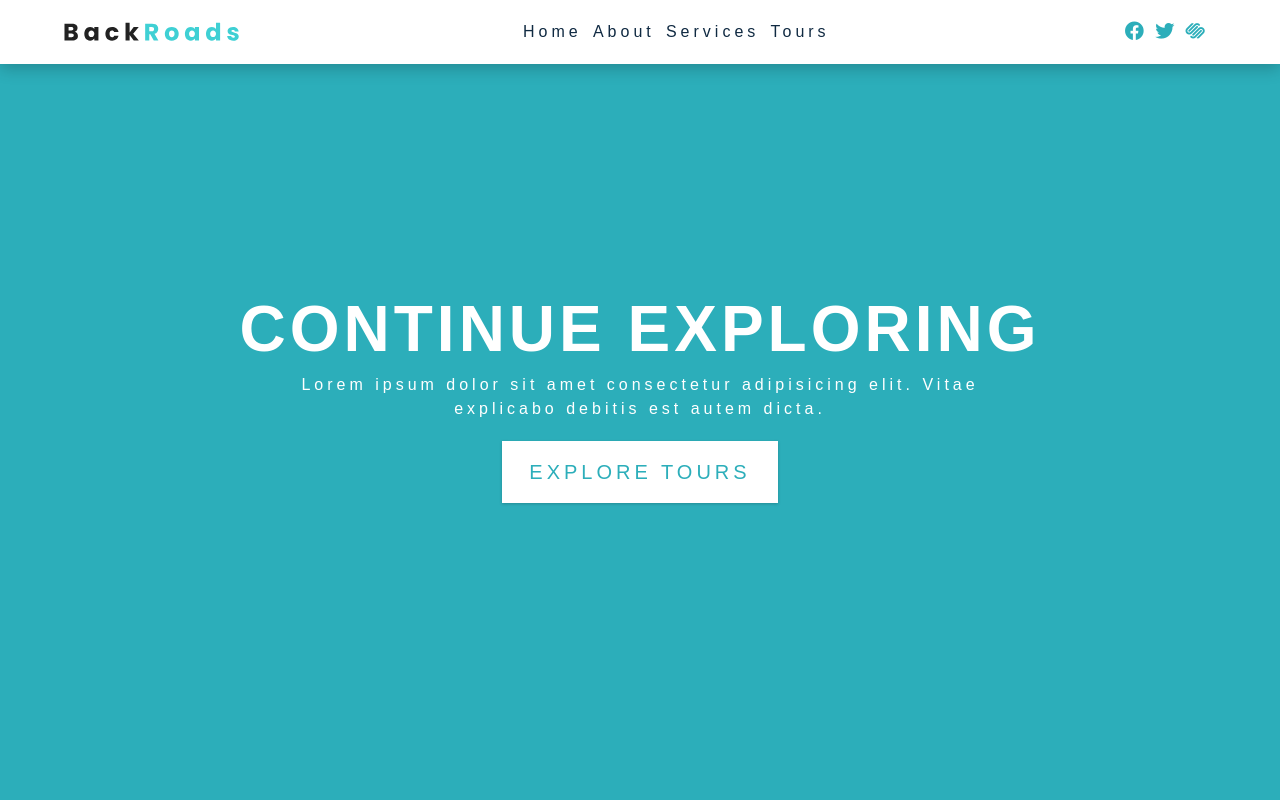
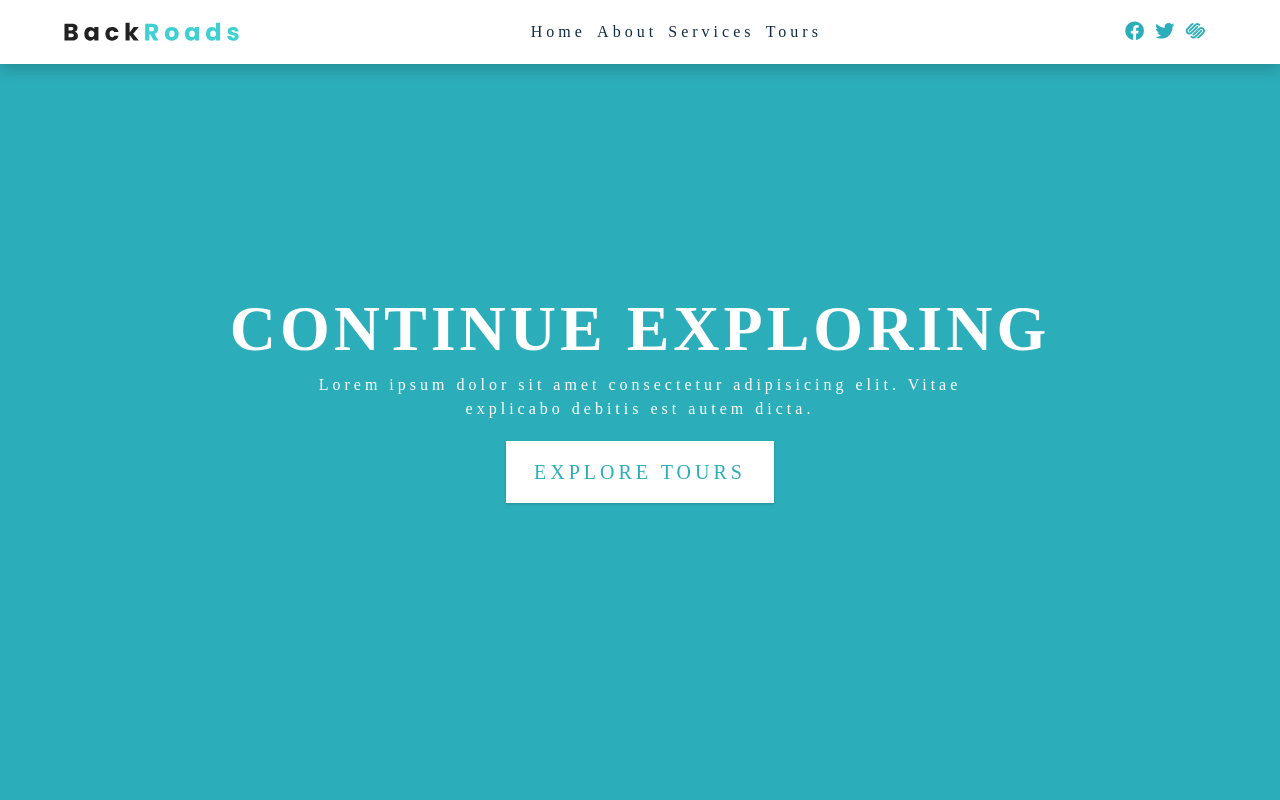
Before and after one commit to Arnaudbrice/backroadv2, a React (Create React App) app: page / in a window 1280 px wide. Shown: the top 800 px of the page. Built offline with nearby package versions, Linux system fonts and the light colour scheme.

Commit message:
`Update font family in global styles from sans-serif to serif`

```diff
--- a/src/index.css
+++ b/src/index.css
@@ -63,12 +63,12 @@ Global Styles
 }
 html {
   scroll-behavior: smooth;
-  font-family: "Afacad Flux", sans-serif;
+  font-family: "Afacad Flux", serif;
 }
 body {
   /*   font-family: system-ui, -apple-system, BlinkMacSystemFont, "Segoe UI", Roboto,
     Oxygen, Ubuntu, Cantarell, "Open Sans", "Helvetica Neue", sans-serif; */
-  font-family: "Afacad Flux", sans-serif;
+  font-family: "Afacad Flux", serif;
   background: var(--clr-white);
   color: var(--clr-grey-1);
   line-height: 1.5;
```
